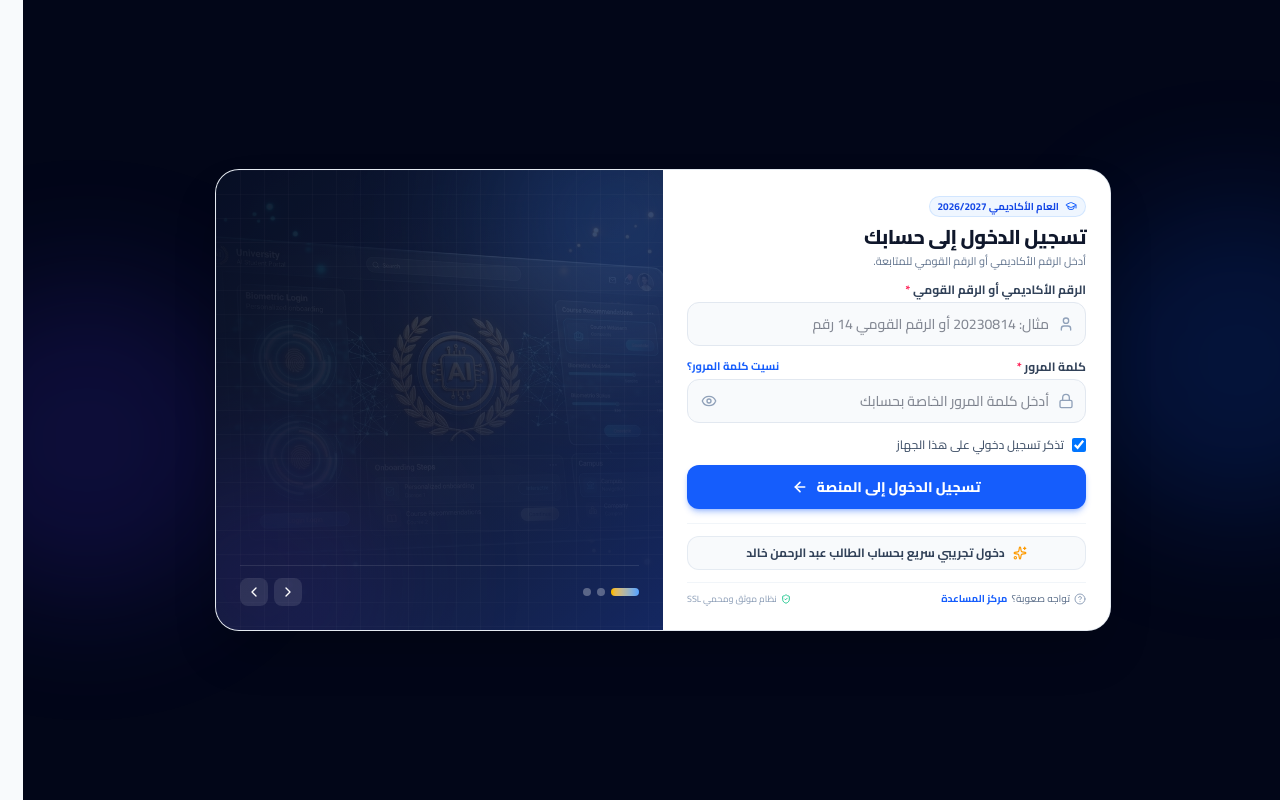
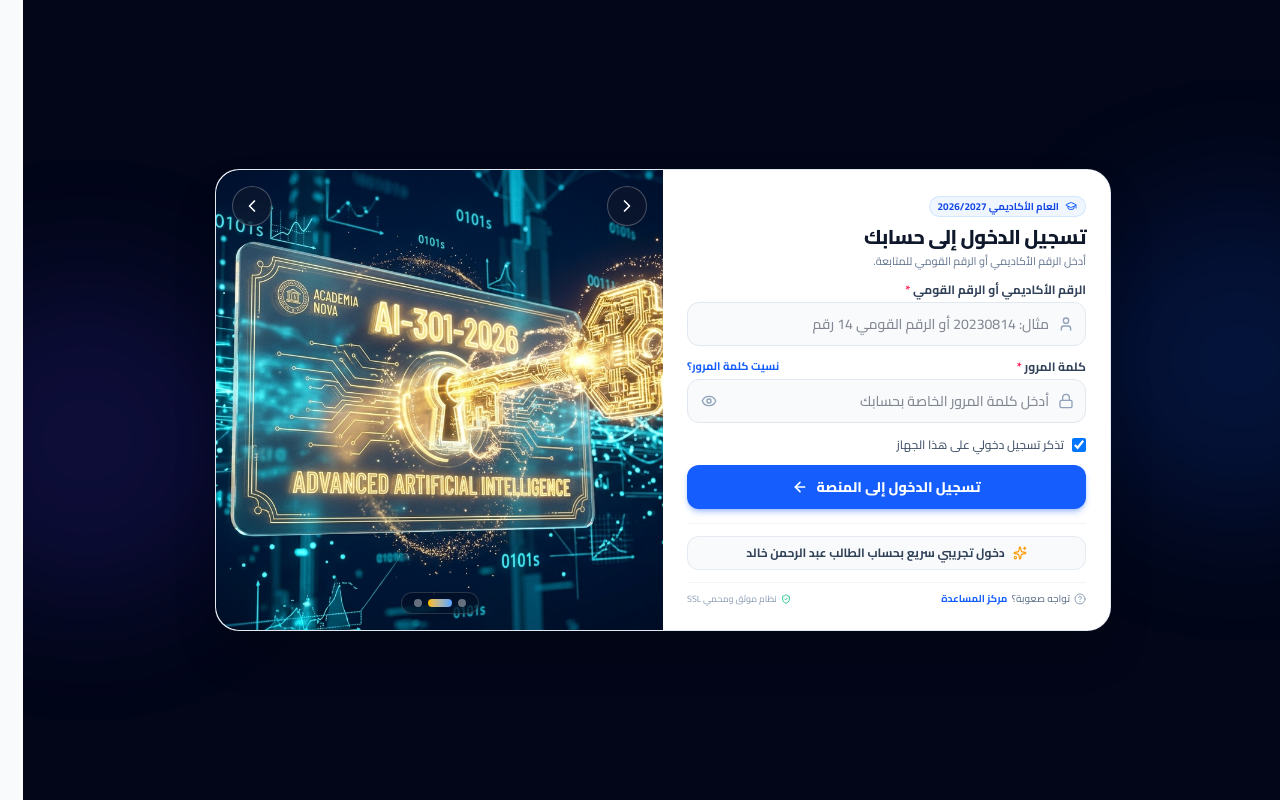
Before and after one commit to nour714/university, a Next.js app: page /login in a window 1280 px wide. Built offline with nearby package versions, Linux system fonts and the light colour scheme.

Commit message:
style(auth): remove text overlays and boxes, display crystal-clear full images, and place navigation buttons top-right and top-left

```diff
--- a/components/auth/AuthCinematicShowcase.tsx
+++ b/components/auth/AuthCinematicShowcase.tsx
@@ -2,259 +2,137 @@
 
 import { useState, useEffect, useRef } from 'react';
 import Image from 'next/image';
-import {
-  KeyRound,
-  CheckCircle2,
-  BookOpen,
-  ChevronRight,
-  ChevronLeft,
-  GraduationCap,
-  FileText
-} from 'lucide-react';
+import { ChevronRight, ChevronLeft } from 'lucide-react';
 
 interface Slide {
   id: number;
-  stepBadge: string;
-  badgeIcon: React.ReactNode;
-  title: string;
-  description: string;
   imageSrc: string;
-  gradientTheme: string;
-  glowColor: string;
-  // Interactive mini preview mockup inside the slide
-  mockup: React.ReactNode;
+  altText: string;
 }
 
 const SLIDES: Slide[] = [
   {
     id: 1,
-    stepBadge: 'الخطوة الأولى: تسجيل الدخول السلس',
-    badgeIcon: <GraduationCap className="w-3.5 h-3.5 text-blue-300" />,
-    title: 'ادخل بوابتك الأكاديمية بنقرة واحدة',
-    description: 'أدخل رقمك الأكاديمي أو القومي للوصول الفوري إلى لوحة تحكمك الشخصية ومتابعة خطتك الدراسية.',
     imageSrc: '/onboarding/slide-1.jpg',
-    gradientTheme: 'from-[#0b132b] via-[#1c2541] to-[#1e3a8a]',
-    glowColor: 'rgba(59, 130, 246, 0.35)',
-    mockup: (
-      <div className="bg-white/10 backdrop-blur-md rounded-2xl p-3 sm:p-3.5 border border-white/15 shadow-xl space-y-2">
-        <div className="flex items-center justify-between">
-          <div className="flex items-center gap-2">
-            <div className="w-8 h-8 rounded-full bg-gradient-to-tr from-blue-500 to-indigo-500 flex items-center justify-center text-xs font-bold text-white shadow-sm">
-              أ.خ
-            </div>
-            <div>
-              <p className="text-xs font-bold text-white">عبد الرحمن خالد</p>
-              <p className="text-[10px] text-blue-200">المستوى 3 • ذكاء اصطناعي</p>
-            </div>
-          </div>
-          <span className="px-2 py-0.5 rounded-full text-[9px] font-bold bg-emerald-500/20 text-emerald-300 border border-emerald-400/30">
-            جلسة مؤمنة
-          </span>
-        </div>
-        <div className="h-1.5 w-full bg-white/10 rounded-full overflow-hidden">
-          <div className="h-full bg-blue-400 rounded-full w-3/4 animate-pulse" />
-        </div>
-      </div>
-    ),
+    altText: 'بوابة كلية الذكاء الاصطناعي الأكاديمية - تسجيل الدخول',
   },
   {
     id: 2,
-    stepBadge: 'الخطوة الثانية: تفعيل كود المقرر',
-    badgeIcon: <KeyRound className="w-3.5 h-3.5 text-amber-300" />,
-    title: 'أضف كود المادة وفك قفل المحاضرات',
-    description: 'توجه إلى قسم "أكوادي" وأدخل كود تفعيل المادة المسلم لك من الكلية، وسيتم تفعيل المحاضرات والسلايدات تلقائياً.',
     imageSrc: '/onboarding/slide-2.jpg',
-    gradientTheme: 'from-[#0d1b2a] via-[#1b263b] to-[#1d3557]',
-    glowColor: 'rgba(245, 158, 11, 0.35)',
-    mockup: (
-      <div className="bg-white/10 backdrop-blur-md rounded-2xl p-3 sm:p-3.5 border border-amber-400/20 shadow-xl space-y-2">
-        <div className="flex items-center justify-between text-xs">
-          <span className="text-amber-200 font-bold flex items-center gap-1.5 text-[11px]">
-            <KeyRound className="w-3.5 h-3.5 text-amber-400" />
-            كود تفعيل المقرر
-          </span>
-          <span className="text-[10px] text-emerald-300 font-extrabold bg-emerald-500/20 px-1.5 py-0.5 rounded-md">
-            تم التفعيل ✓
-          </span>
-        </div>
-        <div className="bg-black/30 rounded-xl px-2.5 py-1.5 border border-white/10 flex items-center justify-between">
-          <span className="font-mono text-xs font-bold text-amber-300 tracking-wider">
-            AI-301-EXAM-2026
-          </span>
-          <CheckCircle2 className="w-4 h-4 text-emerald-400" />
-        </div>
-      </div>
-    ),
+    altText: 'تفعيل أكواد المقررات الأكاديمية',
   },
   {
     id: 3,
-    stepBadge: 'الخطوة الثالثة: تصفح الشروحات والاختبارات',
-    badgeIcon: <BookOpen className="w-3.5 h-3.5 text-emerald-300" />,
-    title: 'حمّل السلايدات وتابع نتائجك فوراً',
-    description: 'شاهد تسجيلات المحاضرات الأكاديمية بجودة عالية، وتدرب على نماذج الاختبارات مع تصحيح ذكي ومتابعة لمعدلك التراكمي.',
     imageSrc: '/onboarding/slide-3.jpg',
-    gradientTheme: 'from-[#0f172a] via-[#1e1b4b] to-[#172554]',
-    glowColor: 'rgba(16, 185, 129, 0.35)',
-    mockup: (
-      <div className="bg-white/10 backdrop-blur-md rounded-2xl p-3 sm:p-3.5 border border-white/15 shadow-xl space-y-2">
-        <div className="flex items-center justify-between">
-          <div className="flex items-center gap-2">
-            <div className="w-7 h-7 rounded-lg bg-emerald-500/20 text-emerald-300 flex items-center justify-center">
-              <FileText className="w-4 h-4" />
-            </div>
-            <div>
-              <p className="text-xs font-bold text-white">المحاضرة 04: الشبكات العصبية</p>
-              <p className="text-[10px] text-emerald-200">سلايدات PDF متوفرة للتحميل</p>
-            </div>
-          </div>
-          <span className="text-xs font-extrabold text-amber-300">96%</span>
-        </div>
-      </div>
-    ),
+    altText: 'المحاضرات التفاعلية والاختبارات الأكاديمية',
   },
 ];
 
-const AUTO_PLAY_INTERVAL = 5500; // 5.5 seconds per slide
+const AUTO_PLAY_INTERVAL = 5000; // 5 seconds per slide
 
 export function AuthCinematicShowcase() {
   const [currentSlideIndex, setCurrentSlideIndex] = useState(0);
   const [isPaused, setIsPaused] = useState(false);
-  const [progress, setProgress] = useState(0);
-  const [imageErrorMap, setImageErrorMap] = useState<Record<number, boolean>>({});
+  const timerRef = useRef<NodeJS.Timeout | null>(null);
 
-  const currentSlide = SLIDES[currentSlideIndex];
-  const timerRef = useRef<NodeJS.Timeout | null>(null);
-  const progressIntervalRef = useRef<NodeJS.Timeout | null>(null);
-
-  // Handle auto-advance and smooth progress bar
+  // Auto-play interval with pause on hover
   useEffect(() => {
     if (isPaused) {
       if (timerRef.current) clearInterval(timerRef.current);
-      if (progressIntervalRef.current) clearInterval(progressIntervalRef.current);
       return;
     }
 
-    setProgress(0);
-    const stepTime = 50; // update progress every 50ms
-    const totalSteps = AUTO_PLAY_INTERVAL / stepTime;
-    let stepCount = 0;
-
-    progressIntervalRef.current = setInterval(() => {
-      stepCount += 1;
-      setProgress(Math.min(100, (stepCount / totalSteps) * 100));
-    }, stepTime);
-
     timerRef.current = setInterval(() => {
       setCurrentSlideIndex((prev) => (prev + 1) % SLIDES.length);
-      stepCount = 0;
-      setProgress(0);
     }, AUTO_PLAY_INTERVAL);
 
     return () => {
       if (timerRef.current) clearInterval(timerRef.current);
-      if (progressIntervalRef.current) clearInterval(progressIntervalRef.current);
     };
   }, [currentSlideIndex, isPaused]);
 
   const goToSlide = (idx: number) => {
     setCurrentSlideIndex(idx);
-    setProgress(0);
   };
 
   const nextSlide = () => {
     setCurrentSlideIndex((prev) => (prev + 1) % SLIDES.length);
-    setProgress(0);
   };
 
   const prevSlide = () => {
     setCurrentSlideIndex((prev) => (prev - 1 + SLIDES.length) % SLIDES.length);
-    setProgress(0);
   };
 
   return (
     <div
-      className="hidden lg:flex lg:col-span-6 flex-col justify-between p-5 sm:p-6 text-white relative overflow-hidden select-none group min-h-[460px]"
+      className="hidden lg:flex lg:col-span-6 relative overflow-hidden select-none group min-h-[460px] bg-slate-950 rounded-l-2xl sm:rounded-l-3xl"
       onMouseEnter={() => setIsPaused(true)}
       onMouseLeave={() => setIsPaused(false)}
       role="region"
-      aria-label="عرض توضيحي لخطوات المنصة"
+      aria-label="عرض الصور الأكاديمي"
     >
-      {/* Dynamic Background Gradient with Smooth Cross-fade */}
-      <div
-        className={`absolute inset-0 bg-gradient-to-br ${currentSlide.gradientTheme} transition-colors duration-1000 ease-in-out`}
-      />
-
-      {/* Cinematic Ambient Glow Lights */}
-      <div
-        className="absolute -top-20 -right-20 w-64 h-64 rounded-full blur-3xl pointer-events-none transition-all duration-1000"
-        style={{ backgroundColor: currentSlide.glowColor }}
-      />
-      <div className="absolute -bottom-20 -left-20 w-64 h-64 bg-indigo-600/20 rounded-full blur-3xl pointer-events-none" />
-
-      {/* Subtle Mesh Grid Pattern for Academic High-Tech Feel */}
-      <div
-        className="absolute inset-0 bg-[linear-gradient(to_right,#ffffff08_1px,transparent_1px),linear-gradient(to_bottom,#ffffff08_1px,transparent_1px)] bg-[size:24px_24px] pointer-events-none"
-      />
-
-      {/* Cinematic Slide Images with Smooth Crossfade & Ken-Burns Zoom */}
-      <div className="absolute inset-0 overflow-hidden pointer-events-none">
-        {SLIDES.map((slide, idx) => (
+      {/* ============================================================== */}
+      {/* 1. CRYSTAL-CLEAR CINEMATIC SLIDE IMAGES (100% VISIBLE)         */}
+      {/* ============================================================== */}
+      <div className="absolute inset-0 overflow-hidden">
+        {SLIDES.map((slide, idx) => {
+          const isActive = idx === currentSlideIndex;
+          return (
             <div
               key={slide.id}
               className={`absolute inset-0 transition-opacity duration-1000 ease-in-out ${
-              idx === currentSlideIndex ? 'opacity-35 scale-100' : 'opacity-0 scale-105 pointer-events-none'
-            } transition-transform duration-7000`}
+                isActive ? 'opacity-100 z-10' : 'opacity-0 z-0 pointer-events-none'
+              }`}
             >
               <Image
                 src={slide.imageSrc}
-              alt={slide.title}
+                alt={slide.altText}
                 fill
                 sizes="(max-width: 1024px) 100vw, 50vw"
-              className="object-cover object-center"
+                className={`object-cover object-center transition-transform duration-7000 ease-out ${
+                  isActive ? 'scale-100' : 'scale-105'
+                }`}
                 priority={idx === 0}
               />
-            {/* Vignette gradients to keep text high contrast and readable */}
-            <div className="absolute inset-0 bg-gradient-to-t from-slate-950 via-slate-950/70 to-slate-950/40" />
-            <div className="absolute inset-0 bg-gradient-to-r from-slate-950/80 via-transparent to-slate-950/40" />
             </div>
-        ))}
+          );
+        })}
       </div>
 
       {/* ============================================================== */}
-      {/* CENTER CONTENT: Dynamic Slide with Animated Reveal             */}
+      {/* 2. TOP FLOATING NAVIGATION ARROWS: ONE RIGHT, ONE LEFT         */}
       {/* ============================================================== */}
-      <div
-        key={currentSlide.id}
-        className="relative z-10 my-auto py-3 space-y-3 animate-fadeIn"
+      {/* Right Navigation Arrow (أعلى اليمين) */}
+      <div className="absolute top-4 right-4 z-20">
+        <button
+          type="button"
+          onClick={prevSlide}
+          className="w-10 h-10 rounded-full bg-slate-900/60 hover:bg-slate-900/90 text-white backdrop-blur-md border border-white/25 flex items-center justify-center transition-all cursor-pointer shadow-xl active:scale-90 hover:scale-105"
+          title="الصورة السابقة"
+          aria-label="الصورة السابقة"
         >
-        {/* Step Badge Pill */}
-        <div className="inline-flex items-center gap-1.5 px-2.5 py-0.5 rounded-full bg-white/10 text-blue-200 text-[10px] font-extrabold border border-white/15 backdrop-blur-md">
-          {currentSlide.badgeIcon}
-          <span>{currentSlide.stepBadge}</span>
+          <ChevronRight className="w-5 h-5" />
+        </button>
       </div>
 
-        {/* Slide Title */}
-        <h2 className="text-lg xl:text-xl font-extrabold tracking-tight text-white leading-snug">
-          {currentSlide.title}
-        </h2>
-
-        {/* Slide Description */}
-        <p className="text-xs text-blue-100/90 leading-relaxed max-w-sm">
-          {currentSlide.description}
-        </p>
-
-        {/* Interactive Interactive Preview Card */}
-        <div className="pt-1">
-          {currentSlide.mockup}
-        </div>
+      {/* Left Navigation Arrow (أعلى الشمال) */}
+      <div className="absolute top-4 left-4 z-20">
+        <button
+          type="button"
+          onClick={nextSlide}
+          className="w-10 h-10 rounded-full bg-slate-900/60 hover:bg-slate-900/90 text-white backdrop-blur-md border border-white/25 flex items-center justify-center transition-all cursor-pointer shadow-xl active:scale-90 hover:scale-105"
+          title="الصورة التالية"
+          aria-label="الصورة التالية"
+        >
+          <ChevronLeft className="w-5 h-5" />
+        </button>
       </div>
 
       {/* ============================================================== */}
-      {/* 3. BOTTOM CONTROLS: Dots Navigation & Next/Prev Arrows         */}
+      {/* 3. SUBTLE BOTTOM PILL INDICATORS                               */}
       {/* ============================================================== */}
-      <div className="relative z-10 pt-3 border-t border-white/10 flex items-center justify-between">
-        {/* Step Indicators / Dots */}
-        <div className="flex items-center gap-1.5">
+      <div className="absolute bottom-4 inset-x-0 z-20 flex items-center justify-center gap-2 pointer-events-auto">
+        <div className="flex items-center gap-1.5 px-3 py-1.5 rounded-full bg-slate-950/50 backdrop-blur-md border border-white/15 shadow-lg">
           {SLIDES.map((slide, idx) => {
             const isActive = idx === currentSlideIndex;
             return (
@@ -264,38 +142,16 @@ export function AuthCinematicShowcase() {
                 onClick={() => goToSlide(idx)}
                 className={`transition-all duration-300 rounded-full cursor-pointer ${
                   isActive
-                    ? 'w-7 h-2 bg-gradient-to-r from-amber-400 to-blue-400'
-                    : 'w-2 h-2 bg-white/30 hover:bg-white/60'
+                    ? 'w-6 h-2 bg-gradient-to-r from-amber-400 to-blue-400'
+                    : 'w-2 h-2 bg-white/40 hover:bg-white/80'
                 }`}
-                title={`الانتقال إلى ${slide.stepBadge}`}
-                aria-label={`الشريحة ${idx + 1}`}
+                title={`الانتقال إلى صورة ${idx + 1}`}
+                aria-label={`الصورة ${idx + 1}`}
                 aria-current={isActive ? 'true' : 'false'}
               />
             );
           })}
         </div>
-
-        {/* Arrows for Manual Navigation */}
-        <div className="flex items-center gap-1.5">
-          <button
-            type="button"
-            onClick={prevSlide}
-            className="w-7 h-7 rounded-lg bg-white/10 hover:bg-white/20 text-white flex items-center justify-center transition-colors cursor-pointer"
-            title="السابق"
-            aria-label="الشريحة السابقة"
-          >
-            <ChevronRight className="w-4 h-4" />
-          </button>
-          <button
-            type="button"
-            onClick={nextSlide}
-            className="w-7 h-7 rounded-lg bg-white/10 hover:bg-white/20 text-white flex items-center justify-center transition-colors cursor-pointer"
-            title="التالي"
-            aria-label="الشريحة التالية"
-          >
-            <ChevronLeft className="w-4 h-4" />
-          </button>
-        </div>
       </div>
     </div>
   );
```
Lines whose indentation alone changed are shown as unchanged.
